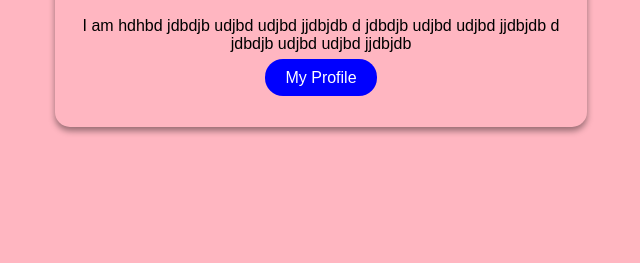
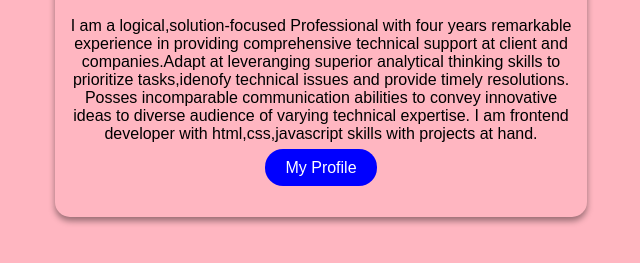
Before and after one commit to okeychris/new, a plain HTML site: page index.html in a window 1280 px wide. Shown: the part 361-624 px from the top of the page, without its empty margins (319-959 px from the left). Drawn offline with Linux system fonts and the light colour scheme.

Commit message:
Update index.html

```diff
--- a/index.html
+++ b/index.html
@@ -9,7 +9,7 @@
     <div class="header-container">
         <img src="img/img-1.png" alt="Logo image">
         <h2>My name is Chris</h2>
-        <p>I am hdhbd jdbdjb udjbd udjbd jjdbjdb d jdbdjb udjbd udjbd jjdbjdb d jdbdjb udjbd udjbd jjdbjdb</p>
+        <p>I am a logical,solution-focused Professional with four years remarkable experience in providing comprehensive technical support at client and companies.Adapt at leveranging superior analytical thinking skills to prioritize tasks,idenofy technical issues and provide timely resolutions. Posses incomparable communication abilities to convey innovative ideas to diverse audience of varying technical expertise. I am frontend developer with html,css,javascript skills with projects at hand.</p>
         <a class="btn" href="#">My Profile</a>
     </div>
 </body>
```
